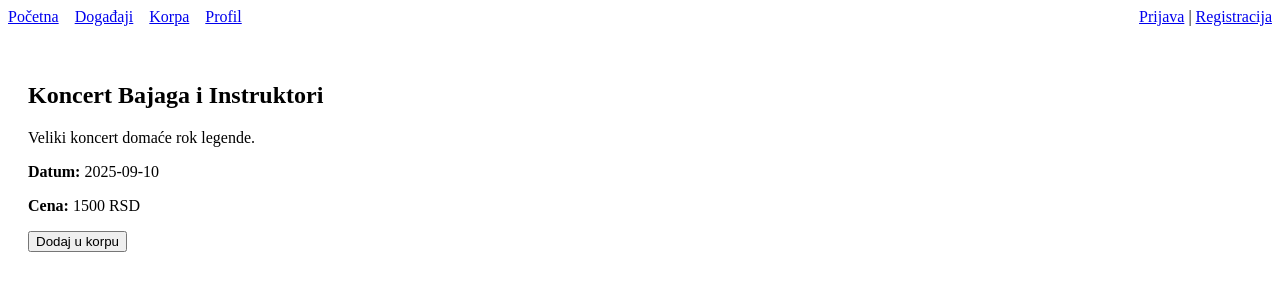
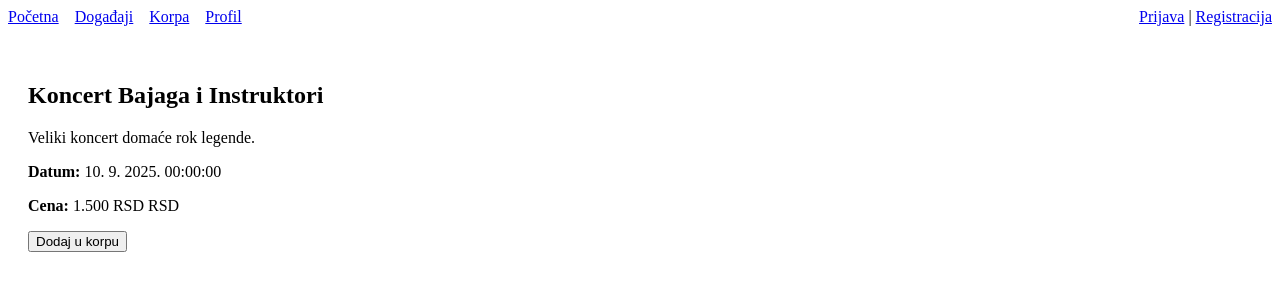
Before and after one commit to DjordjeVeliki/CIS25-prodaja-karata, a React (Vite) app: page /dogadjaji/1 in a window 1280 px wide. Shown: the top 300 px of the page. Built offline with nearby package versions, Linux system fonts and the light colour scheme.

Commit message:
chore(ui): formatCena i formatDatumVreme utili + primena u Dogadjaji, DetaljDogadjaja, Korpa i Profil

```diff
--- a/src/stranice/DetaljDogadjaja.tsx
+++ b/src/stranice/DetaljDogadjaja.tsx
@@ -2,6 +2,8 @@ import { useParams } from "react-router-dom";
 import { dogadjaji } from "../podaci/dogadjaji";
 import { useContext } from "react";
 import { KorpaKontekst } from "../kontekst/KorpaKontekst";
+import { formatCena, formatDatumVreme } from "../utils/format";
+
 
 export default function DetaljDogadjaja() {
   const { id } = useParams();
@@ -14,8 +16,8 @@ export default function DetaljDogadjaja() {
     <div>
       <h2>{dogadjaj.naziv}</h2>
       <p>{dogadjaj.opis}</p>
-      <p><strong>Datum:</strong> {dogadjaj.datum}</p>
-      <p><strong>Cena:</strong> {dogadjaj.cena} RSD</p>
+      <p><strong>Datum:</strong> {formatDatumVreme(dogadjaj.datum)}</p>
+      <p><strong>Cena:</strong> {formatCena(dogadjaj.cena)} RSD</p>
       <button onClick={() => dodajUKorpu({ idDogadjaja: dogadjaj.id, naziv: dogadjaj.naziv, cena: dogadjaj.cena })}>
         Dodaj u korpu
       </button>
--- a/src/stranice/Dogadjaji.tsx
+++ b/src/stranice/Dogadjaji.tsx
@@ -3,6 +3,8 @@ import { useMemo } from "react";
 import { dogadjaji, type Dogadjaj } from "../podaci/dogadjaji";
 import { Filteri } from "../komponente/filtriranje/Filteri";
 import { Paginacija } from "../komponente/filtriranje/Paginacija";
+import { formatCena } from "../utils/format";
+
 
 const PO_STRANI = 5;
 
@@ -61,7 +63,7 @@ export default function Dogadjaji() {
               <strong>{d.naziv}</strong>
               {d.kategorija ? <> — <em>{d.kategorija}</em></> : null}
               <br />
-              Datum: {d.datum} — Cena: {d.cena} RSD
+              Datum: {d.datum} — Cena: {formatCena(d.cena)}
               <br />
               <Link to={`/dogadjaji/${d.id}`}>Detalji</Link>
             </li>
--- a/src/stranice/Korpa.tsx
+++ b/src/stranice/Korpa.tsx
@@ -4,6 +4,7 @@ import { KorpaKontekst } from "../kontekst/KorpaKontekst";
 import { AuthKontekst } from "../kontekst/AuthKontekst";
 import { dodajNarudzbinu } from "../servisi/narudzbine";
 import type { Narudzbina } from "../modeli/Narudzbina";
+import { formatCena } from "../utils/format";
 
 export default function Korpa() {
   const { stavke, promeniKolicinu, ukloniIzKorpe, ocistiKorpu, korpa } = useContext(KorpaKontekst);
@@ -63,13 +64,13 @@ export default function Korpa() {
             {stavke.map(s => (
               <tr key={s.idDogadjaja}>
                 <td>{s.naziv}</td>
-                <td>{s.cena} RSD</td>
+                <td>{formatCena(s.cena)}</td>
                 <td>
                   <button onClick={() => promeniKolicinu(s.idDogadjaja, Math.max(1, s.kolicina - 1))}>-</button>
                   <span style={{ padding: "0 8px" }}>{s.kolicina}</span>
                   <button onClick={() => promeniKolicinu(s.idDogadjaja, s.kolicina + 1)}>+</button>
                 </td>
-                <td>{s.cena * s.kolicina} RSD</td>
+                <td>{formatCena(s.cena * s.kolicina)}</td>
                 <td>
                   <button onClick={() => ukloniIzKorpe(s.idDogadjaja)}>Ukloni</button>
                 </td>
@@ -80,7 +81,7 @@ export default function Korpa() {
       )}
 
       <div style={{ marginTop: 16 }}>
-        <strong>Ukupno: {ukupno} RSD</strong>
+        <strong>Ukupno: {formatCena(korpa.ukupno())}</strong>
       </div>
 
       <div style={{ marginTop: 12 }}>
--- a/src/stranice/Profil.tsx
+++ b/src/stranice/Profil.tsx
@@ -1,6 +1,8 @@
 import { useContext, useMemo } from "react";
 import { AuthKontekst } from "../kontekst/AuthKontekst";
 import { ucitajNarudzbine } from "../servisi/narudzbine";
+import { formatCena, formatDatumVreme } from "../utils/format";
+
 
 export default function Profil() {
   const { korisnik, odjava } = useContext(AuthKontekst);
@@ -27,8 +29,8 @@ export default function Profil() {
           {narudzbine.map(n => (
             <li key={n.id} style={{ marginBottom: 12 }}>
               <div>
-                <strong>Datum:</strong> {new Date(n.datumISO).toLocaleString()} |
-                <strong> Ukupno:</strong> {n.ukupno} RSD
+                <strong>Datum:</strong> {formatDatumVreme(n.datumISO)} |
+                <strong> Ukupno:</strong> {formatCena(n.ukupno)}
               </div>
               <div>
                 {n.stavke.map(s => (
--- /dev/null
+++ b/src/utils/format.ts
@@ -0,0 +1,7 @@
+export const formatCena = (n: number) =>
+  new Intl.NumberFormat("sr-RS").format(n) + " RSD";
+
+export const formatDatumVreme = (iso: string | number | Date) => {
+  const d = new Date(iso);
+  return d.toLocaleDateString("sr-RS") + " " + d.toLocaleTimeString("sr-RS");
+};
```
